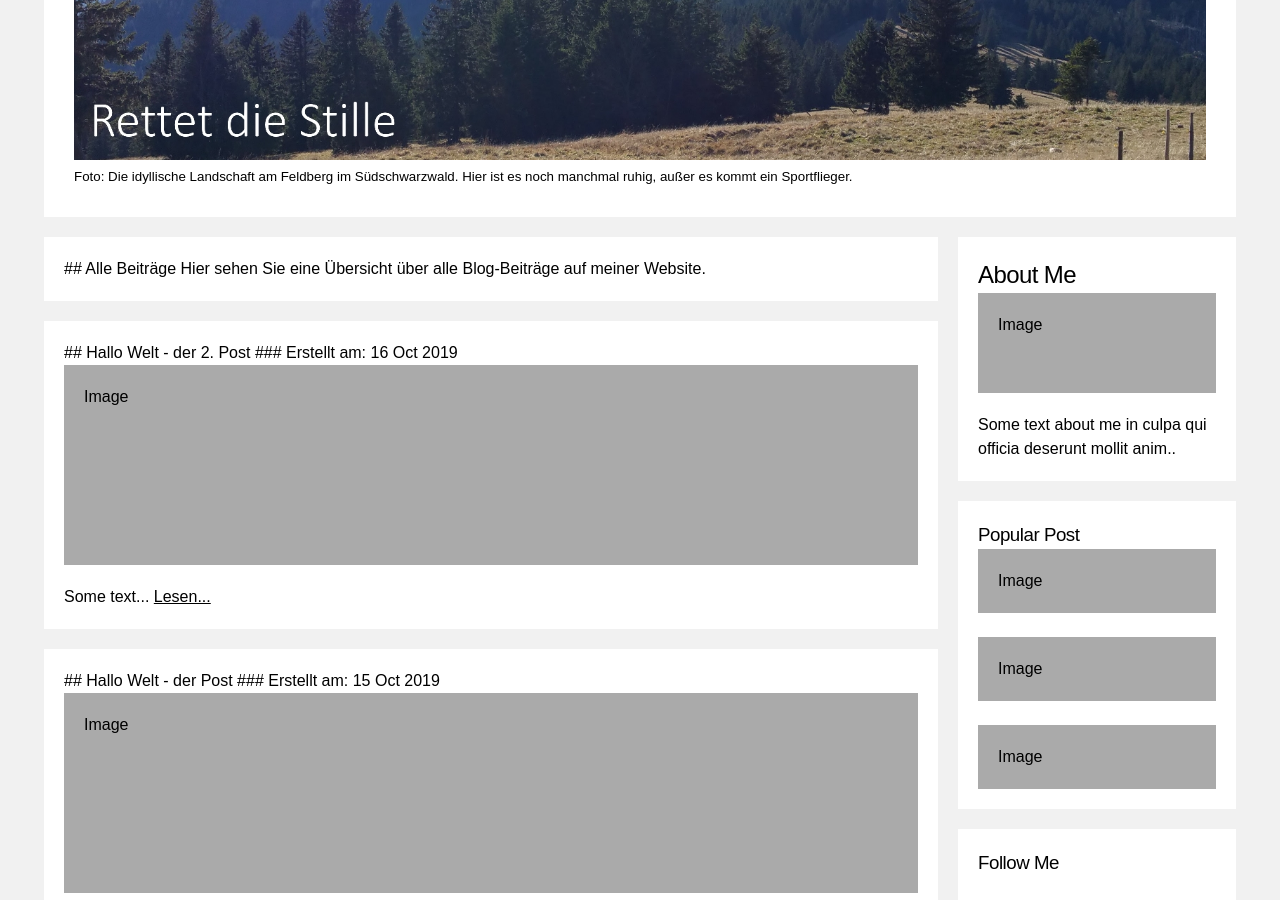
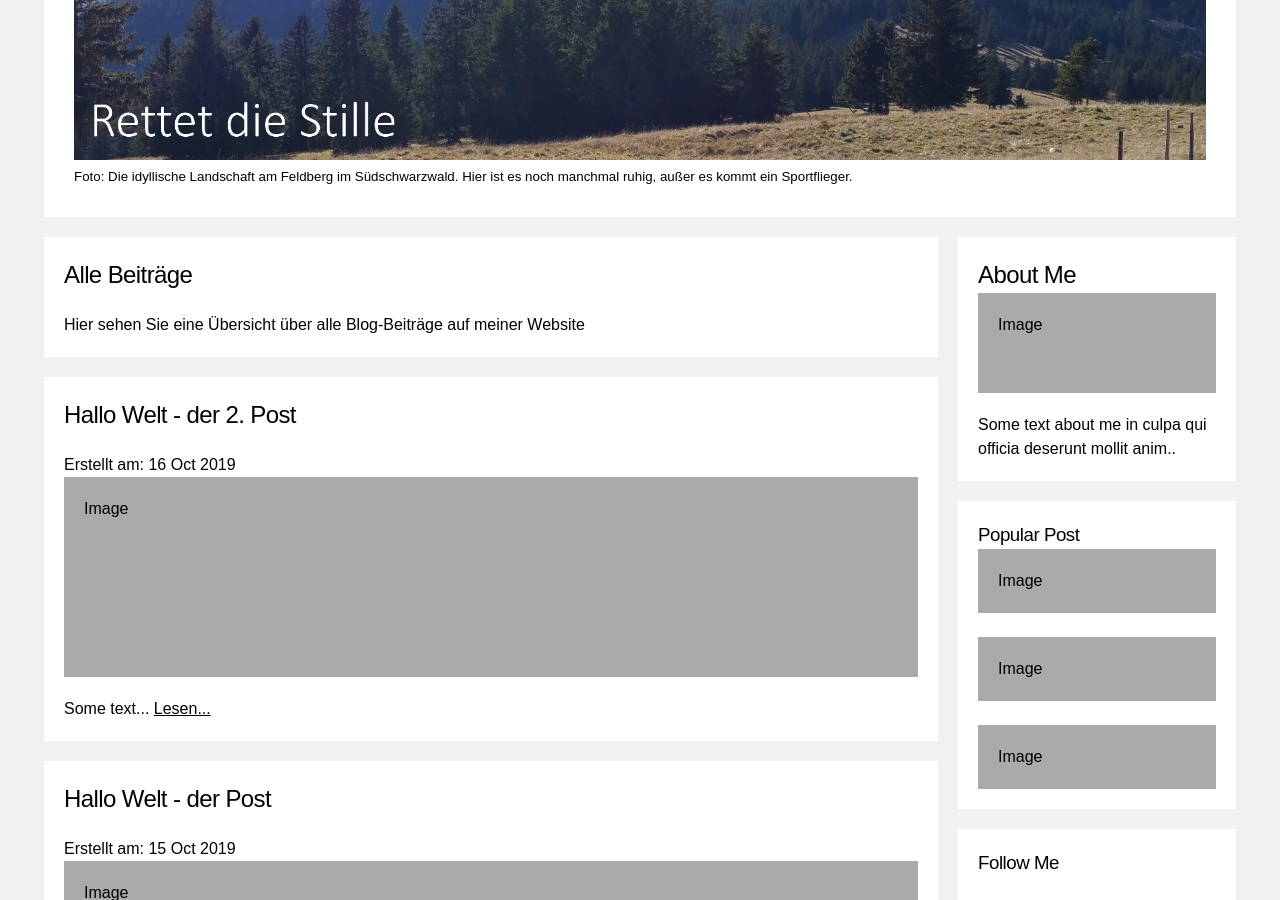
Before and after one commit to rettet-die-stille/rettet-die-stille.github.io, a Jekyll site: the page built from blog.md, in a window 1280 px wide and 900 px high, scrolled down 258 px. Built offline with Jekyll 4.4.1, drawn with Linux system fonts in a browser that asks for light colours.

Commit message:
Update blog.md

```diff
--- a/blog.md
+++ b/blog.md
@@ -4,21 +4,18 @@ title: Blog
 ---
 
 <div class="card">
-
-## Alle Beiträge
-  Hier sehen Sie eine Übersicht über alle Blog-Beiträge auf meiner Website.
-
+  <h2>Alle Beiträge</h2>
+  <p>Hier sehen Sie eine Übersicht über alle Blog-Beiträge auf meiner Website</p>
 </div>
 
 {% for post in site.posts %}
 
 <div class="card">
 
-## {{ post.title }}
-### Erstellt am: <span>{{ post.date | date_to_string }}</span>
-
-   <div class="fakeimg" style="height:200px;">Image</div>
-   <p>Some text...  <a href="{{ post.url }}" title="{{ post.title }}">Lesen...</a></p>
-</div>
+  <h2>{{ post.title }}</h2>
+  <p>Erstellt am: <span>{{ post.date | date_to_string }}</span></p>
+  <div class="fakeimg" style="height:200px;">Image</div>
+  <p>Some text...  <a href="{{ post.url }}" title="{{ post.title }}">Lesen...</a></p>
+  </div>
 
 {% endfor %}
```
